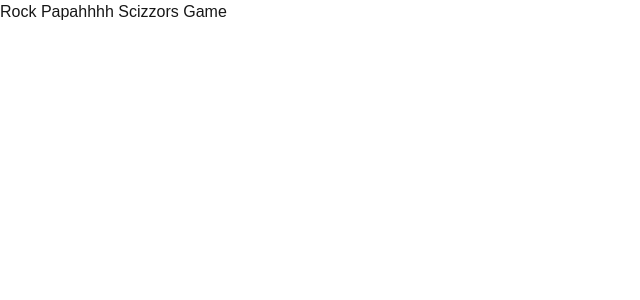
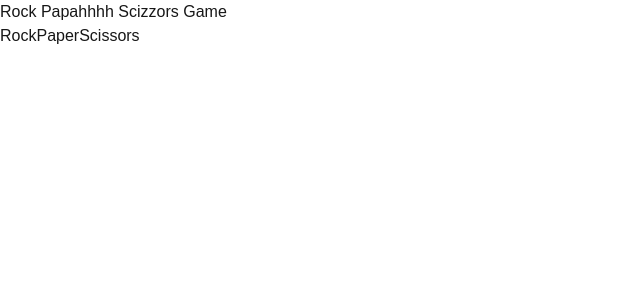
Before and after one commit to erilun404/rps-game-testing, a Next.js app: page / in a window 1280 px wide. Shown: the top 300 px of the page, without its empty margins (0-640 px from the left). Built offline with nearby package versions, Linux system fonts and the light colour scheme.

Commit message:
button displayed

```diff
--- a/src/app/page.tsx
+++ b/src/app/page.tsx
@@ -1,9 +1,12 @@
 import Image from "next/image";
 import Header from "@/components/Header";
+import RockPaperScissors from "@/components/RockPaperScissors";
+
 export default function Home() {
   return (
    <main>
       <Header />
+      <RockPaperScissors />
    </main>
   );
 }
--- a/src/components/RockPaperScissors/index.tsx
+++ b/src/components/RockPaperScissors/index.tsx
@@ -1,8 +1,19 @@
-
+'use client'
+import SelectionPanel from "../SelectionPanel"
+import { useState } from "react"
 
 const RockPaperScissors = () => {
+    const [choice, setChoice] = useState('')
+
+    const selectedChoice = (choice:string) => {
+        setChoice(choice)
+        console.log(choice)
+    }
     return (
-        <div>Rock paper scissor</div>
+        <>
+        <SelectionPanel onSelect={selectedChoice} />
+        </>
+
     )
 }
 
```
